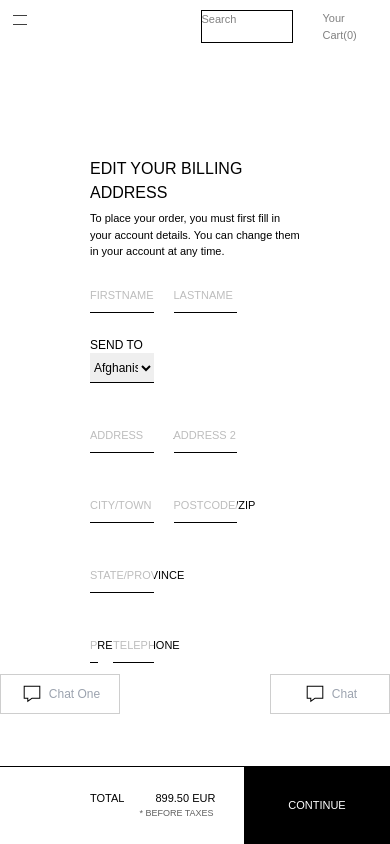
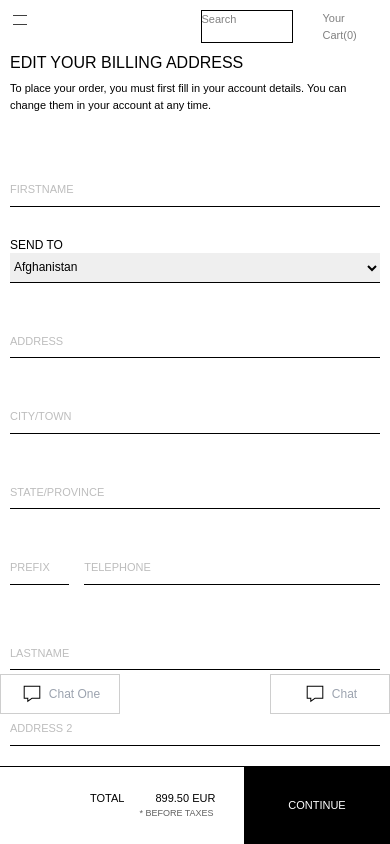
Before and after one commit to Attariattari/Zara-International, a React (Vite) app: page /Address_Conform in a window 390 px wide. Shown: the top 844 px of the page. Built offline with nearby package versions, Linux system fonts and the light colour scheme.

Commit message:
Bolling Address Fully Responcive

```diff
--- a/src/Components/BillingAddress/Address_Conform.jsx
+++ b/src/Components/BillingAddress/Address_Conform.jsx
@@ -219,7 +219,6 @@ function Address_Conform() {
                         ? "1px solid black"
                         : "1px solid black",
                     }}
-
                   />
                   {!focusedFields.address && errors.address && (
                     <div
@@ -381,7 +380,9 @@ function Address_Conform() {
                       className="pt-5 pb-2 outline-none w-full text-[11px]"
                       name="PhoneNumber"
                       type="phone"
-                      placeholder={!focusedFields.phoneNumber ? "TELEPHONE" : ""}
+                      placeholder={
+                        !focusedFields.phoneNumber ? "TELEPHONE" : ""
+                      }
                       onFocus={() => handleInputFocus("phoneNumber")}
                       onChange={handleInputChange}
                       onBlur={(ev) =>
@@ -408,7 +409,7 @@ function Address_Conform() {
                 </span>
               </div>
               <div className="BillingInputAreaSecond">
-              <div
+                <div
                   className={`mb-4 relative ${
                     focusedFields.lastName
                       ? "border-b-1"
@@ -421,7 +422,7 @@ function Address_Conform() {
                       (!focusedFields.lastName ? "-z-10 top-5" : "")
                     }
                   >
-                    FIRSTNAME
+                   LASTNAME
                   </label>
                   <input
                     className="pt-5 pb-2 outline-none w-full text-[11px]"
@@ -452,7 +453,7 @@ function Address_Conform() {
                     </div>
                   )}
                 </div>
-                <div className="Privacyslect opacity-0">
+                <div className="Privacyslecttwo opacity-0">
                   <label>SEND TO</label>
                   <select>
                     <option value="someOption">Aland Islands</option>
@@ -484,10 +485,14 @@ function Address_Conform() {
                     className="pt-5 pb-2 outline-none w-full text-[11px]"
                     name="addressSecond"
                     type="text"
-                    placeholder={!focusedFields.addressSecond ? "ADDRESS 2" : ""}
+                    placeholder={
+                      !focusedFields.addressSecond ? "ADDRESS 2" : ""
+                    }
                     value={formData.addressSecond}
                     onFocus={() => handleInputFocus("addressSecond")}
-                    onBlur={(ev) => handleInputBlur("addressSecond", ev.target.value)}
+                    onBlur={(ev) =>
+                      handleInputBlur("addressSecond", ev.target.value)
+                    }
                     onChange={handleInputChange}
                     style={{
                       borderBottom: focusedFields.addressSecond
--- a/src/Components/BillingAddress/Css.css
+++ b/src/Components/BillingAddress/Css.css
@@ -2,12 +2,14 @@
     width: 100%;
     height: auto;
     padding: 136px 90px 0px 90px;
+    transition: all 0.6s ease;
 }
 
 .BillingArea {
     margin: 30px 0px 0px 0px;
     width: 100%;
-    height: 700px;
+    height: 600px;
+    transition: all 0.6s ease;
 }
 
 .Billingtitle {
@@ -25,16 +27,18 @@
     width: 70%;
     height: auto;
     padding: 0px 0px 0px 0px;
-    height: 90%;
+    height: 88%;
     display: flex;
     gap: 20px;
     justify-content: space-between;
+    transition: all 0.6s ease;
 }
 
 .BillingInputArea div {
     width: 50%;
-    height: 96.7%;
+    height: 96%;
     margin: 20px 0px 0px 0px;
+    transition: all 0.6s ease;
 }
 
 .BillingInputAreaFisrt {
@@ -42,42 +46,51 @@
     display: flex;
     flex-direction: column;
     gap: 10px;
+    transition: all 0.6s ease;
 }
-.Privacyslect{
+
+.Privacyslecttwo {
     width: 100%;
     height: 40px;
+    opacity: 0;
 }
 
 .BillingInputAreaFisrt div {
     width: 100%;
     height: 40px;
+    transition: all 0.6s ease;
 
 }
 
 .BillingAndnumberarea {
     display: flex;
     gap: 15px;
+    transition: all 0.6s ease;
 }
 
 .BillingAndnumberarea :nth-child(1) {
     width: 20%;
 }
+
 .BillingInputAreaSecond {
     width: 100%;
     display: flex;
     flex-direction: column;
     gap: 10px;
+    transition: all 0.6s ease;
 }
 
 .BillingInputAreaSecond div {
     width: 100%;
     height: 40px;
+    transition: all 0.6s ease;
 }
+
 .select-container {
     position: relative;
-  }
+}
 
-  .search-container {
+.search-container {
     position: absolute;
     top: 100%;
     left: 0;
@@ -85,13 +98,89 @@
     background-color: #000000;
     border: 1px solid #ccc;
     border-top: none;
-  }
+}
 
-  .search-container input {
+.search-container input {
     width: 100%;
     box-sizing: border-box;
     padding: 8px;
     border: none;
     border-bottom: 1px solid #ccc;
     outline: none;
-  }
+}
+
+@media (max-width: 1279px) {
+    .Address_Conform {
+        width: 100%;
+        height: auto;
+        padding: 122px 150px 0px 150px;
+    }
+
+    .BillingInputArea {
+        width: 80%;
+        height: auto;
+        padding: 0px 0px 0px 0px;
+        height: 88%;
+        display: flex;
+        gap: 20px;
+        justify-content: space-between;
+    }
+}
+
+@media (max-width: 1179px) {
+    .Address_Conform {
+        width: 100%;
+        height: auto;
+        padding: 100px 126px 0px 126px;
+    }
+
+    .BillingInputArea {
+        width: 80%;
+        height: auto;
+        padding: 0px 0px 0px 0px;
+        height: 88%;
+        display: flex;
+        gap: 20px;
+        justify-content: space-between;
+    }
+}
+
+@media (max-width: 1024px) {
+
+    .BillingInputArea {
+        width: 90%;
+    }
+}
+
+@media (max-width: 768px) {
+    .Address_Conform {
+        width: 100%;
+        height: auto;
+        padding: 30px 10px 0px 10px;
+    }
+
+    .BillingInputArea {
+        width: 100%;
+        gap: 0px;
+        height: auto;
+        flex-direction: column;
+    }
+
+    .BillingArea {
+        margin: 30px 0px 0px 0px;
+        width: 100%;
+        height: auto;
+    }
+
+    .BillingInputArea div {
+        width: 100%;
+        height: 100%;
+        margin: 20px 0px 0px 0px;
+    }
+
+    .Privacyslecttwo {
+        width: 100%;
+        height: 40px;
+        display: none;
+    }
+}
--- a/src/index.css
+++ b/src/index.css
@@ -48,3 +48,6 @@
   -ms-border-radius: 1px;
   -o-border-radius: 1px;
 }
+::-webkit-autofill {
+  background-color: #5c5712 !important; /* Light blue background color */
+}
```
